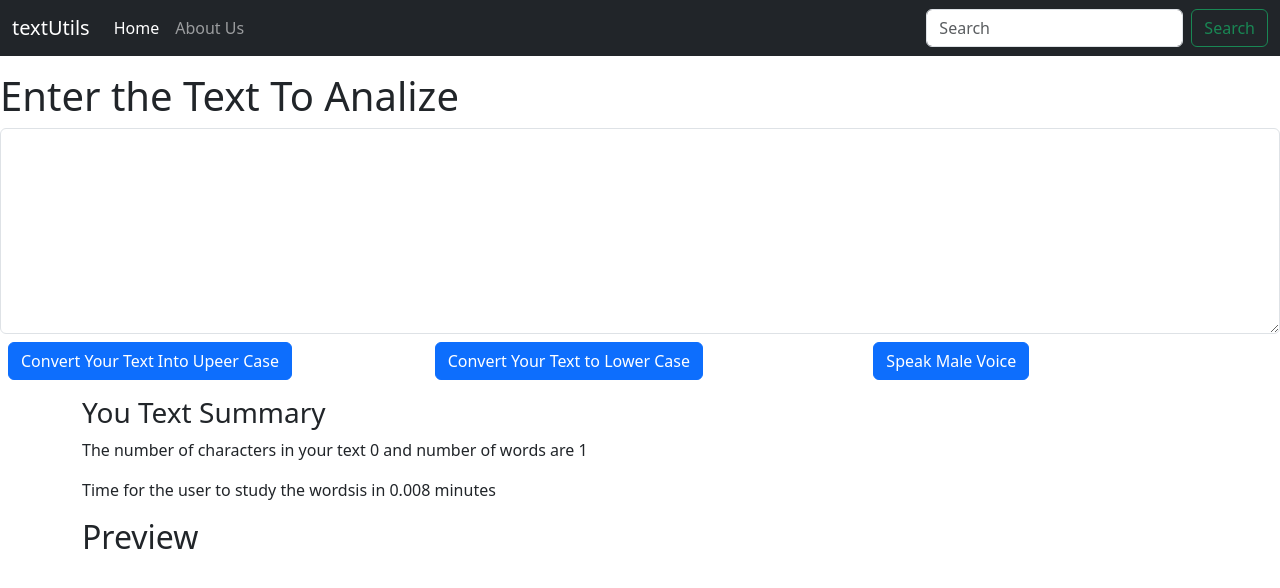
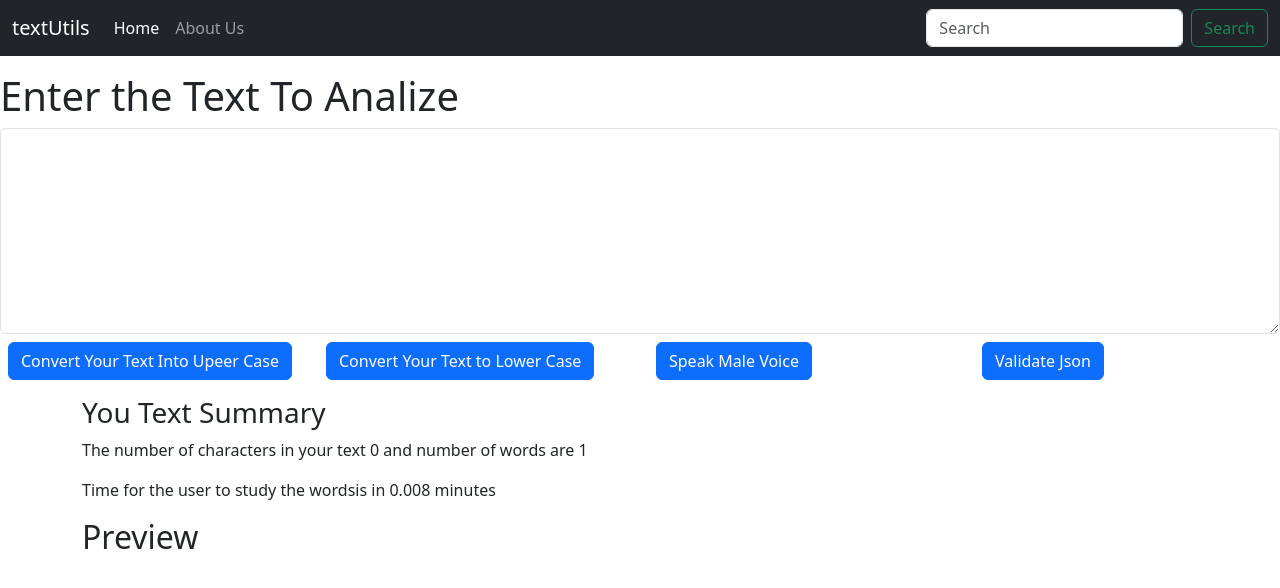
Before and after one commit to shobhankumarrath/1stReact-app, a React (Create React App) app: page / in a window 1280 px wide. Shown: the top 588 px of the page. Built offline with nearby package versions, Linux system fonts and the light colour scheme.

Commit message:
Added a new button and function to validate json

```diff
--- a/src/components/Navbar.js
+++ b/src/components/Navbar.js
@@ -16,7 +16,7 @@ export default function Navbar(props) {
             <a className="nav-link active" aria-current="page" href="/">{props.homePage}</a>
           </li>
           <li className="nav-item">
-            <a className="nav-link" href="/">{props.aboutText}</a>
+            <a className="nav-link" href="./About.js">{props.aboutText}</a>
           </li>
         </ul>
         <form className="d-flex" role="search">
--- a/src/components/TextFrom.js
+++ b/src/components/TextFrom.js
@@ -2,6 +2,17 @@ import React, {useState}  from 'react'
 
 export default function TextFrom(props) {
     const [text, textCount ] = useState('');
+
+     const validateJson = () => {
+      const json = text;
+      try{
+        JSON.parse(json);
+        alert('JSON is valid');
+      }
+      catch(error){
+        alert('Invalid JSON' + error.message);
+      }
+     }
 
     const speakMale = () => {
       let msg = new SpeechSynthesisUtterance();
@@ -41,6 +52,9 @@ export default function TextFrom(props) {
   <div className="col">
     <button className="btn btn-primary mx-1" onClick={speakMale}>Speak Male Voice</button>
   </div>
+  <div className="col">
+    <button className="btn btn-primary mx-1" onClick={validateJson}>Validate Json</button>
+  </div>
 </div>
 <div className="container my-3">
   <h3>You Text Summary</h3>
```
